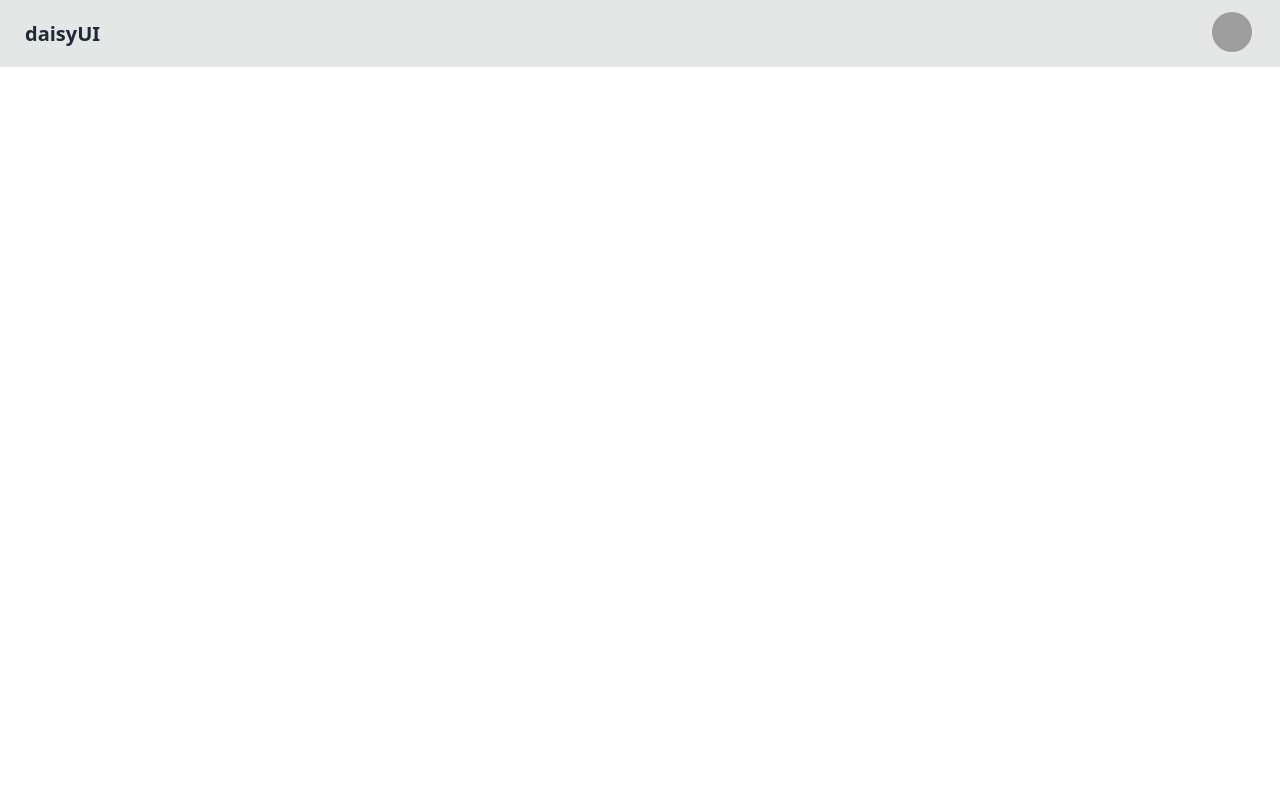
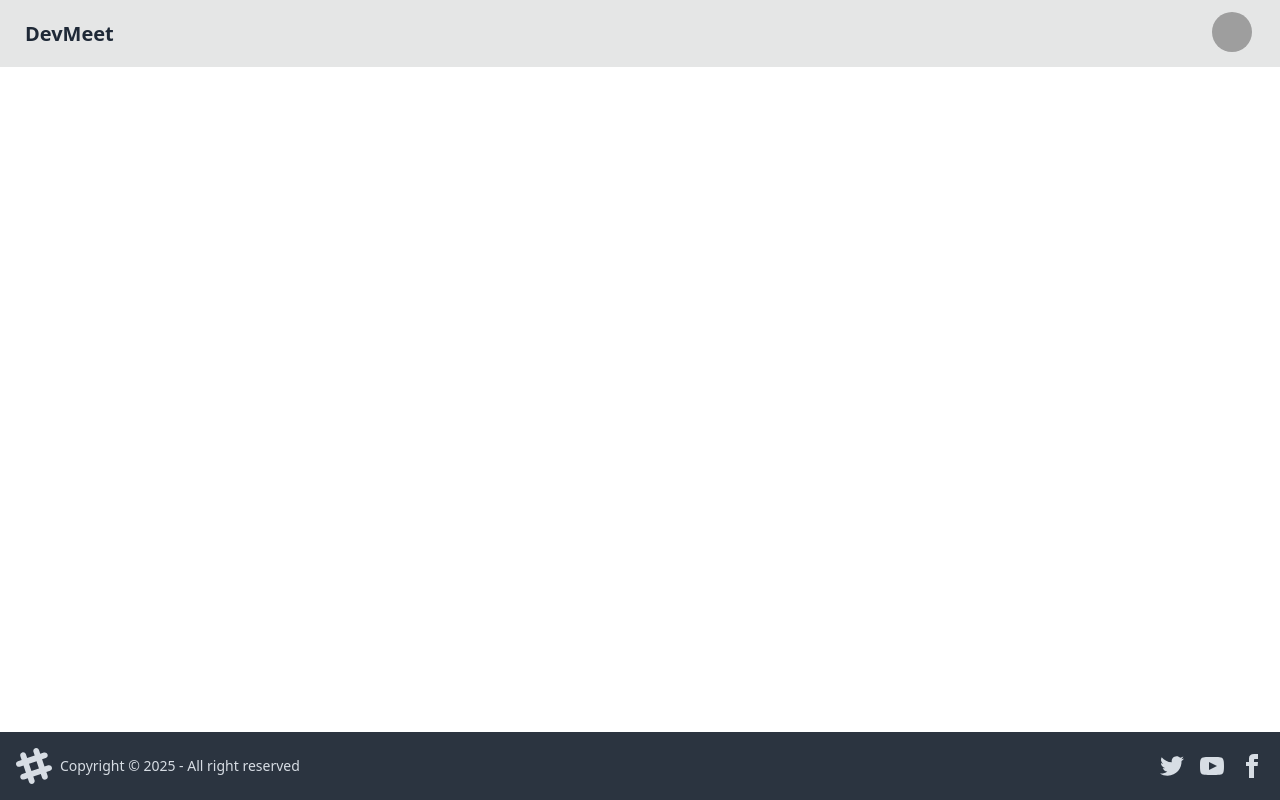
Before and after one commit to akashpatil8/dev-meet-web, a React (Vite) app: page / in a window 1280 px wide. Built offline with nearby package versions, Linux system fonts and the light colour scheme; grey boxes are pictures that could not be loaded.

Commit message:
add react router dom package

```diff
--- a/package.json
+++ b/package.json
@@ -11,7 +11,8 @@
   },
   "dependencies": {
     "react": "^18.3.1",
-    "react-dom": "^18.3.1"
+    "react-dom": "^18.3.1",
+    "react-router-dom": "^7.1.3"
   },
   "devDependencies": {
     "@eslint/js": "^9.9.0",
--- a/src/App.jsx
+++ b/src/App.jsx
@@ -1,9 +1,19 @@
-import NavBar from "./components/NavBar";
+import { BrowserRouter, Route, Routes } from "react-router-dom";
+import Home from "./components/Home";
+import Login from "./components/Login";
+import Profile from "./components/Profile";
 
 function App() {
   return (
     <div className="text-xl">
-      <NavBar />
+      <BrowserRouter basename="/">
+        <Routes>
+          <Route path="/" element={<Home />}>
+            <Route path="/login" element={<Login />} />
+            <Route path="/profile" element={<Profile />} />
+          </Route>
+        </Routes>
+      </BrowserRouter>
     </div>
   );
 }
--- /dev/null
+++ b/src/components/Footer.jsx
@@ -0,0 +1,55 @@
+export default function Footer() {
+  return (
+    <footer className="footer fixed bottom-0 items-center bg-neutral p-4 text-neutral-content">
+      <aside className="grid-flow-col items-center">
+        <svg
+          width="36"
+          height="36"
+          viewBox="0 0 24 24"
+          xmlns="http://www.w3.org/2000/svg"
+          fillRule="evenodd"
+          clipRule="evenodd"
+          className="fill-current"
+        >
+          <path d="M22.672 15.226l-2.432.811.841 2.515c.33 1.019-.209 2.127-1.23 2.456-1.15.325-2.148-.321-2.463-1.226l-.84-2.518-5.013 1.677.84 2.517c.391 1.203-.434 2.542-1.831 2.542-.88 0-1.601-.564-1.86-1.314l-.842-2.516-2.431.809c-1.135.328-2.145-.317-2.463-1.229-.329-1.018.211-2.127 1.231-2.456l2.432-.809-1.621-4.823-2.432.808c-1.355.384-2.558-.59-2.558-1.839 0-.817.509-1.582 1.327-1.846l2.433-.809-.842-2.515c-.33-1.02.211-2.129 1.232-2.458 1.02-.329 2.13.209 2.461 1.229l.842 2.515 5.011-1.677-.839-2.517c-.403-1.238.484-2.553 1.843-2.553.819 0 1.585.509 1.85 1.326l.841 2.517 2.431-.81c1.02-.33 2.131.211 2.461 1.229.332 1.018-.21 2.126-1.23 2.456l-2.433.809 1.622 4.823 2.433-.809c1.242-.401 2.557.484 2.557 1.838 0 .819-.51 1.583-1.328 1.847m-8.992-6.428l-5.01 1.675 1.619 4.828 5.011-1.674-1.62-4.829z"></path>
+        </svg>
+        <p>Copyright © {new Date().getFullYear()} - All right reserved</p>
+      </aside>
+      <nav className="grid-flow-col gap-4 md:place-self-center md:justify-self-end">
+        <a>
+          <svg
+            xmlns="http://www.w3.org/2000/svg"
+            width="24"
+            height="24"
+            viewBox="0 0 24 24"
+            className="fill-current"
+          >
+            <path d="M24 4.557c-.883.392-1.832.656-2.828.775 1.017-.609 1.798-1.574 2.165-2.724-.951.564-2.005.974-3.127 1.195-.897-.957-2.178-1.555-3.594-1.555-3.179 0-5.515 2.966-4.797 6.045-4.091-.205-7.719-2.165-10.148-5.144-1.29 2.213-.669 5.108 1.523 6.574-.806-.026-1.566-.247-2.229-.616-.054 2.281 1.581 4.415 3.949 4.89-.693.188-1.452.232-2.224.084.626 1.956 2.444 3.379 4.6 3.419-2.07 1.623-4.678 2.348-7.29 2.04 2.179 1.397 4.768 2.212 7.548 2.212 9.142 0 14.307-7.721 13.995-14.646.962-.695 1.797-1.562 2.457-2.549z"></path>
+          </svg>
+        </a>
+        <a>
+          <svg
+            xmlns="http://www.w3.org/2000/svg"
+            width="24"
+            height="24"
+            viewBox="0 0 24 24"
+            className="fill-current"
+          >
+            <path d="M19.615 3.184c-3.604-.246-11.631-.245-15.23 0-3.897.266-4.356 2.62-4.385 8.816.029 6.185.484 8.549 4.385 8.816 3.6.245 11.626.246 15.23 0 3.897-.266 4.356-2.62 4.385-8.816-.029-6.185-.484-8.549-4.385-8.816zm-10.615 12.816v-8l8 3.993-8 4.007z"></path>
+          </svg>
+        </a>
+        <a>
+          <svg
+            xmlns="http://www.w3.org/2000/svg"
+            width="24"
+            height="24"
+            viewBox="0 0 24 24"
+            className="fill-current"
+          >
+            <path d="M9 8h-3v4h3v12h5v-12h3.642l.358-4h-4v-1.667c0-.955.192-1.333 1.115-1.333h2.885v-5h-3.808c-3.596 0-5.192 1.583-5.192 4.615v3.385z"></path>
+          </svg>
+        </a>
+      </nav>
+    </footer>
+  );
+}
--- /dev/null
+++ b/src/components/Home.jsx
@@ -0,0 +1,13 @@
+import { Outlet } from "react-router-dom";
+import Footer from "./Footer";
+import NavBar from "./NavBar";
+
+export default function Home() {
+  return (
+    <div>
+      <NavBar />
+      <Outlet />
+      <Footer />
+    </div>
+  );
+}
--- /dev/null
+++ b/src/components/Login.jsx
@@ -0,0 +1,3 @@
+export default function Login() {
+  return <div>Login</div>;
+}
--- a/src/components/NavBar.jsx
+++ b/src/components/NavBar.jsx
@@ -2,7 +2,7 @@
   return (
     <div className="navbar bg-base-300">
       <div className="flex-1">
-        <a className="btn btn-ghost text-xl">daisyUI</a>
+        <a className="btn btn-ghost text-xl">DevMeet</a>
       </div>
       <div className="flex-none gap-2">
         <div className="form-control"></div>
--- /dev/null
+++ b/src/components/Profile.jsx
@@ -0,0 +1,3 @@
+export default function Profile() {
+  return <div>Profile</div>;
+}
```
Also changed, not shown: 1 other file (tests, documents, lock files or other folders).
